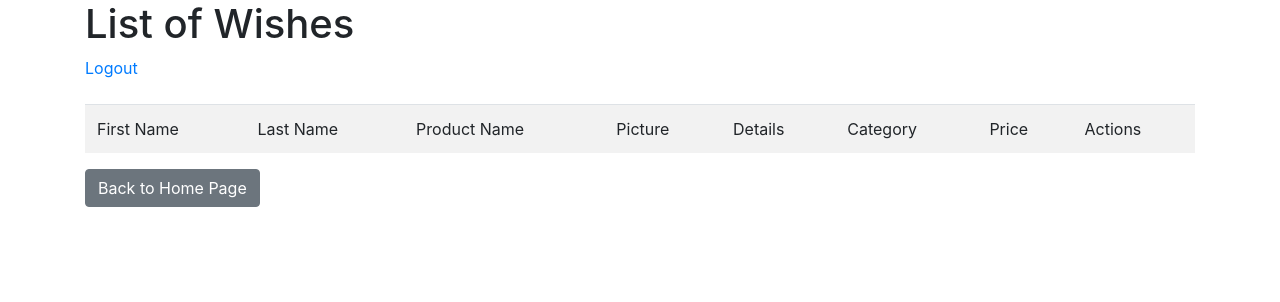
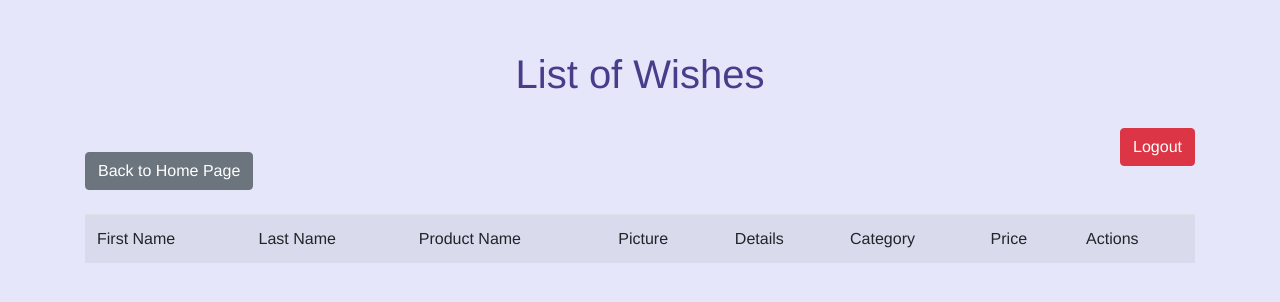
Before and after one commit to Marissa1999/Mother-Natures-Luxuries-Application, a PHP site: page /wishlist in a window 1280 px wide. Shown: the top 302 px of the page. Run offline with PHP 8.4, Linux system fonts and the light colour scheme; the visitor is signed in with stand-in values (Sample User, id 1); data that the repository does not hold is empty.

Commit message:
adjusted the layout of views/wishlist/index

```diff
--- a/app/views/wishlist/index.php
+++ b/app/views/wishlist/index.php
@@ -7,14 +7,29 @@
 
     <!-- Bootstrap CSS -->
     <link rel="stylesheet" href="https://stackpath.bootstrapcdn.com/bootstrap/4.4.1/css/bootstrap.min.css" integrity="sha384-Vkoo8x4CGsO3+Hhxv8T/Q5PaXtkKtu6ug5TOeNV6gBiFeWPGFN9MuhOf23Q9Ifjh" crossorigin="anonymous">
-
+      <style>
+          h1 {
+              color: darkslateblue;
+              margin-top: 50px;
+              margin-bottom:30px;
+              height: 100%;
+              display: flex;
+              align-items: center;
+              justify-content: center;
+          }
+          body {
+              background-color: lavender;
+              font-family: Helvetica, sans-serif;
+          }
+      </style>
     <title>List of Wishes</title>
   </head>
   <body>
      <div class='container'>
        <h1>List of Wishes</h1>
-        <a href='/login/logout'>Logout</a><br />
-        <table class='table table-striped'>
+        <a href='/login/logout' class="btn btn-danger" style="float: right;">Logout</a><br />
+         <a href='/home/index' class='btn btn-secondary'>Back to Home Page</a><br />
+         <table class='table table-striped'>
             <tr><td>First Name</td><td>Last Name</td><td>Product Name</td><td>Picture</td><td>Details</td><td>Category</td><td>Price</td><td>Actions</td></tr><br />
             <?php
 
@@ -30,7 +45,7 @@
                          echo "<tr><td>$seller->first_name</td><td>$seller->last_name</td></td>";
                          echo "<td>$product->product_name</td><td><img src='/product_images/$product->product_picture' style='max-width:100px;' />
                                </td><td>$product->product_details</td><td>$product->product_category</td><td>$product->product_price</td>
-                               <td><a href='/wishlist/delete/$wish->wish_id' class='btn btn-danger'>Delete Wish List Item</a>
+                               <td><a href='/wishlist/delete/$wish->wish_id' class='btn btn-outline-danger btn-sm'>Delete Wish List Item</a>
                                </td></tr>";
                          break;
                      }
@@ -38,7 +53,7 @@
             }
             ?>
         </table>
-         <a href='/home/index' class='btn btn-secondary'>Back to Home Page</a><br />
+
      </div>
     <!-- Optional JavaScript -->
     <!-- jQuery first, then Popper.js, then Bootstrap JS -->
```
